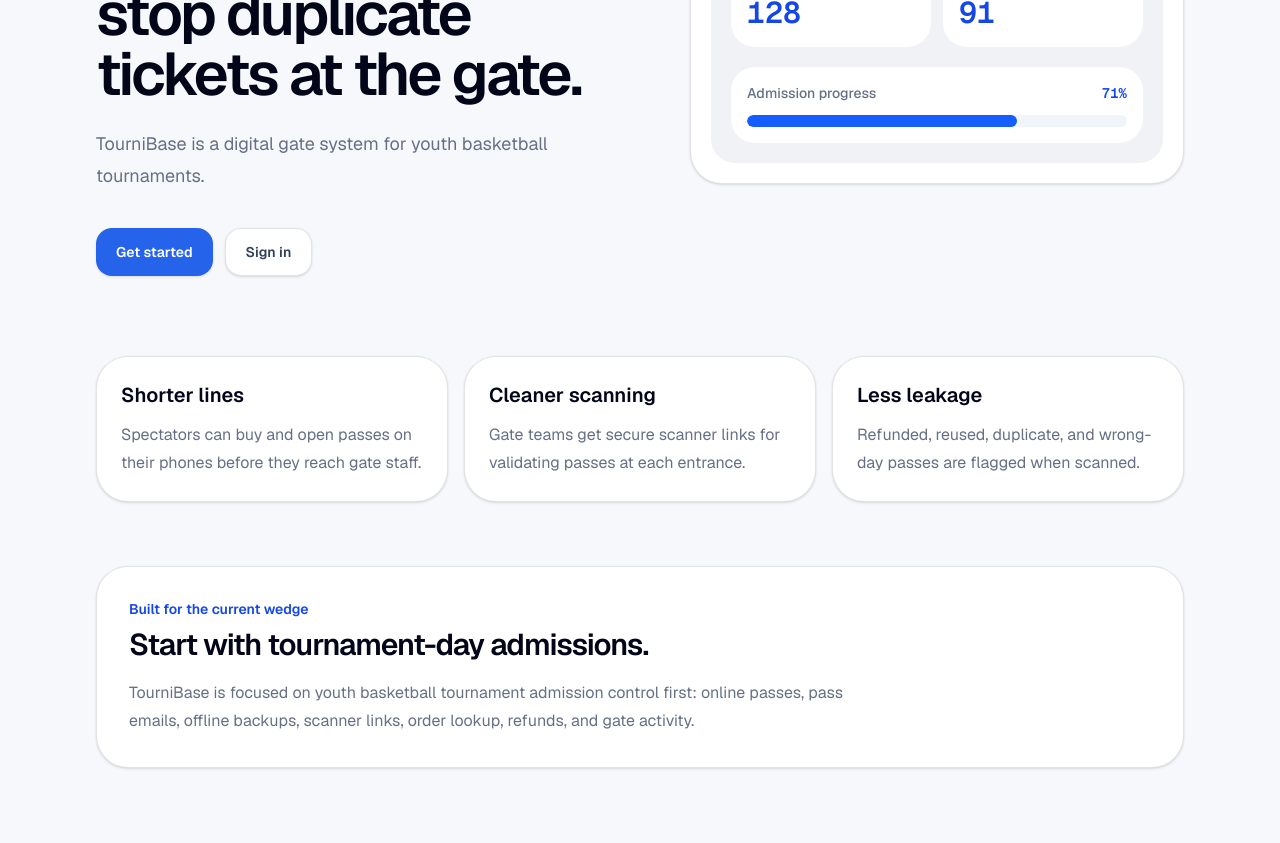
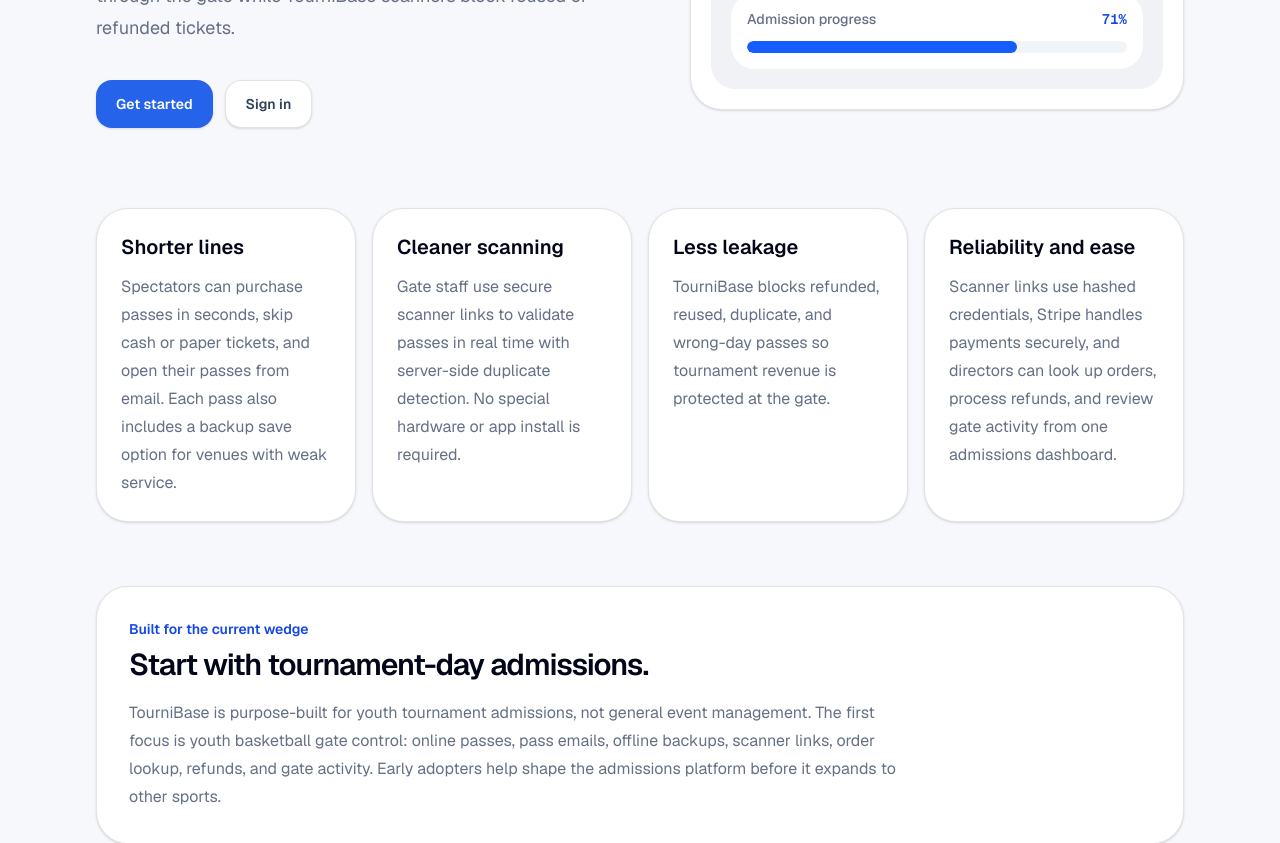
Before and after one commit to LukeShew/tournibase-web-app, a Next.js app: page / in a window 1280 px wide. Shown: the part 420-1263 px from the top of the page. Built offline with nearby package versions, Linux system fonts and the light colour scheme; no server answers.

Commit message:
Polish dashboard context and landing copy

```diff
--- a/src/app/dashboard/tournaments/[id]/edit/page.tsx
+++ b/src/app/dashboard/tournaments/[id]/edit/page.tsx
@@ -133,7 +133,7 @@ export default async function EditTournamentPage({
       </div>
 
       <section className="mt-8 rounded-[2rem] border border-border bg-card p-6 shadow-sm">
-        <div className="flex flex-col gap-4 lg:flex-row lg:items-start lg:justify-between">
+        <div className="flex flex-col gap-4 lg:flex-row lg:items-center lg:justify-between">
           <div>
             <p className="text-xs font-semibold uppercase tracking-[0.14em] text-blue-700">
               Public ticket page
--- a/src/app/page.tsx
+++ b/src/app/page.tsx
@@ -98,18 +98,22 @@ export default async function Home() {
         </div>
       </section>
 
-      <section className="mx-auto grid w-full max-w-6xl gap-4 px-6 pb-16 lg:grid-cols-3 lg:px-8">
+      <section className="mx-auto grid w-full max-w-6xl gap-4 px-6 pb-16 md:grid-cols-2 lg:grid-cols-4 lg:px-8">
         <ValueCard
           title="Shorter lines"
-          body="Spectators can buy and open passes on their phones before they reach gate staff."
+          body="Spectators can purchase passes in seconds, skip cash or paper tickets, and open their passes from email. Each pass also includes a backup save option for venues with weak service."
         />
         <ValueCard
           title="Cleaner scanning"
-          body="Gate teams get secure scanner links for validating passes at each entrance."
+          body="Gate staff use secure scanner links to validate passes in real time with server-side duplicate detection. No special hardware or app install is required."
         />
         <ValueCard
           title="Less leakage"
-          body="Refunded, reused, duplicate, and wrong-day passes are flagged when scanned."
+          body="TourniBase blocks refunded, reused, duplicate, and wrong-day passes so tournament revenue is protected at the gate."
+        />
+        <ValueCard
+          title="Reliability and ease"
+          body="Scanner links use hashed credentials, Stripe handles payments securely, and directors can look up orders, process refunds, and review gate activity from one admissions dashboard."
         />
       </section>
 
@@ -122,9 +126,12 @@ export default async function Home() {
             Start with tournament-day admissions.
           </h2>
           <p className="mt-4 max-w-3xl leading-7 text-slate-600">
-            TourniBase is focused on youth basketball tournament admission
-            control first: online passes, pass emails, offline backups, scanner
-            links, order lookup, refunds, and gate activity.
+            TourniBase is purpose-built for youth tournament admissions, not
+            general event management. The first focus is youth basketball gate
+            control: online passes, pass emails, offline backups, scanner
+            links, order lookup, refunds, and gate activity. Early adopters
+            help shape the admissions platform before it expands to other
+            sports.
           </p>
         </div>
       </section>
--- a/src/components/dashboard-sidebar.tsx
+++ b/src/components/dashboard-sidebar.tsx
@@ -3,7 +3,7 @@
 import Image from "next/image";
 import Link from "next/link";
 import { usePathname } from "next/navigation";
-import { useState } from "react";
+import { useEffect, useState } from "react";
 import { ProfileAvatarIcon } from "@/components/profile-avatar-icon";
 import { useProfileAvatarId } from "@/hooks/use-profile-avatar-id";
 import {
@@ -47,11 +47,24 @@ export function DashboardSidebar({
   const [confirmingSignOut, setConfirmingSignOut] = useState(false);
   const tournamentId =
     pathname.match(/^\/dashboard\/tournaments\/(\d+)/)?.[1] ?? null;
-  const hasSelectedEvent = Boolean(tournamentId);
+  const storedTournamentId =
+    typeof window === "undefined"
+      ? null
+      : window.localStorage.getItem("tournibase:lastTournamentId");
+  const selectedTournamentId = tournamentId ?? storedTournamentId;
+  const hasSelectedEvent = Boolean(selectedTournamentId);
   const selectEventMessage = "Please select an event first.";
 
-  const eventBaseHref = tournamentId
-    ? `/dashboard/tournaments/${tournamentId}`
+  useEffect(() => {
+    if (!tournamentId) {
+      return;
+    }
+
+    window.localStorage.setItem("tournibase:lastTournamentId", tournamentId);
+  }, [tournamentId]);
+
+  const eventBaseHref = selectedTournamentId
+    ? `/dashboard/tournaments/${selectedTournamentId}`
     : undefined;
 
   const navItems: NavItem[] = [
--- a/src/components/order-log-client.tsx
+++ b/src/components/order-log-client.tsx
@@ -35,7 +35,7 @@ export type OrderLogOrder = {
   stripe_checkout_id: string | null;
 };
 
-const ORDERS_PER_PAGE = 20;
+const ORDERS_PER_PAGE = 15;
 
 export function OrderLogClient({
   orders,
@@ -146,13 +146,13 @@ export function OrderLogClient({
                   </Link>
                   {order.stripe_checkout_id ? (
                     <a
-                      href={getStripeSearchUrl(order.stripe_checkout_id)}
+                      href={getStripeCheckoutUrl(order.stripe_checkout_id)}
                       target="_blank"
                       rel="noreferrer"
                       className="block rounded-xl px-3 py-2 text-sm font-semibold text-slate-700 transition hover:bg-blue-50 hover:text-blue-700"
                       onClick={() => setOpenActionsId(null)}
                     >
-                      Find refund in Stripe
+                      Open checkout in Stripe
                     </a>
                   ) : (
                     <span className="block rounded-xl px-3 py-2 text-sm font-semibold text-slate-300">
@@ -336,12 +336,12 @@ function OrderDetailsModal({
           <div className="mt-6 flex flex-col gap-3 sm:flex-row sm:justify-end">
             {order.stripe_checkout_id ? (
               <a
-                href={getStripeSearchUrl(order.stripe_checkout_id)}
+                href={getStripeCheckoutUrl(order.stripe_checkout_id)}
                 target="_blank"
                 rel="noreferrer"
                 className="inline-flex h-11 items-center justify-center rounded-2xl border border-border bg-white px-4 text-sm font-semibold text-slate-700 shadow-sm transition hover:border-blue-200 hover:bg-blue-50 hover:text-blue-700"
               >
-                Find refund in Stripe
+                Open checkout in Stripe
               </a>
             ) : null}
             <button
@@ -411,10 +411,10 @@ function getOrderNumber(orderId: number) {
   return `TB-${orderId.toString().padStart(6, "0")}`;
 }
 
-function getStripeSearchUrl(checkoutId: string) {
+function getStripeCheckoutUrl(checkoutId: string) {
   const modePrefix = checkoutId.startsWith("cs_test_") ? "/test" : "";
 
-  return `https://dashboard.stripe.com${modePrefix}/search?query=${encodeURIComponent(
+  return `https://dashboard.stripe.com${modePrefix}/checkout/sessions/${encodeURIComponent(
     checkoutId,
   )}`;
 }
--- a/src/lib/product-copy.ts
+++ b/src/lib/product-copy.ts
@@ -1,8 +1,8 @@
 export const PRODUCT_POSITIONING =
-  "TourniBase is a digital gate system for youth basketball tournaments.";
+  "Parents buy passes online, save them to their phones, and breeze through the gate while TourniBase scanners block reused or refunded tickets.";
 
 export const DIRECTOR_PROMISE =
-  "Sell tournament passes online, scan people in faster, and stop duplicate tickets at the gate.";
+  "Skip the lines. Keep your gates secure.";
 
 export const PARENT_PROMISE =
   "Buy before arrival. Show your pass. Skip the line.";
```
